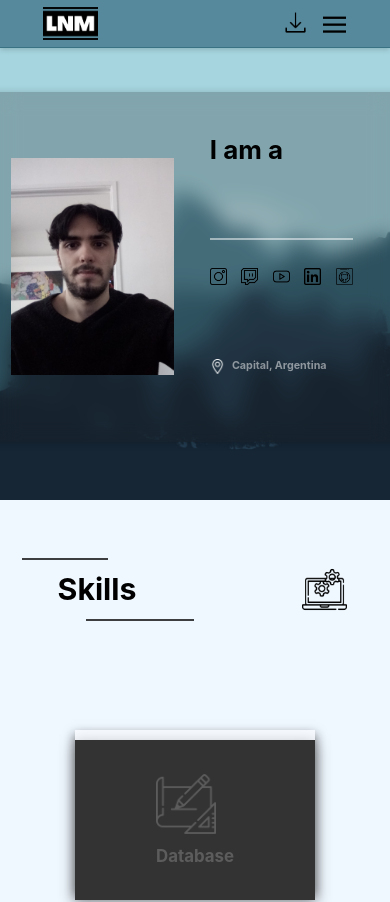
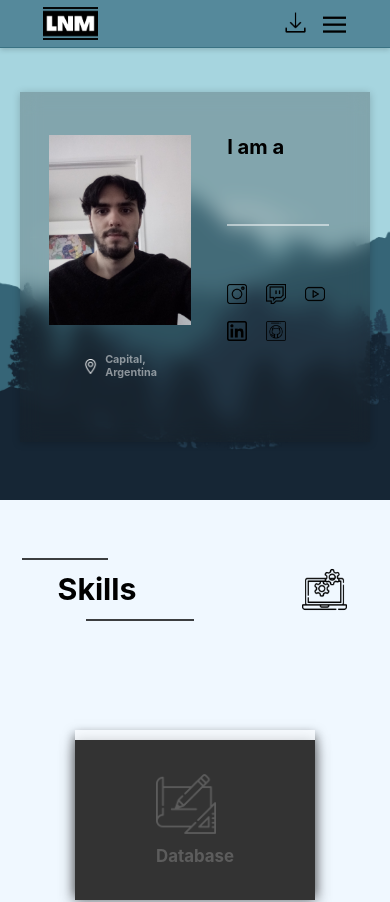
Before and after one commit to LNMMusic/resume, a Next.js app: page / in a window 390 px wide. Shown: the top 902 px of the page. Built offline with nearby package versions, Linux system fonts and the light colour scheme.

Commit message:
final functioning stage of the portfolio

```diff
--- a/components/Navbar.jsx
+++ b/components/Navbar.jsx
@@ -17,7 +17,6 @@ const Navbar = () => {
     } else if (isSelected === "false") {
       setMenuHidden("true")
     }
-    console.log(menuHidden)
   }
 
 
--- a/components/css/CardProject.module.css
+++ b/components/css/CardProject.module.css
@@ -99,3 +99,49 @@
     cursor: pointer;
     background-color: rgba(58, 112, 133, 0.90);
 }
+
+
+/* MEDIA QUERYS */
+@media (max-width: 1200px) {        /* OFICIAL */
+
+}
+@media (max-width: 992px) {         /* OFICIAL */
+
+}
+@media (max-width: 768px) {         /* OFICIAL */
+
+}
+@media (max-width: 576px) {         /* OFICIAL */
+
+}
+
+/* personalized hard-coded*/
+@media (max-width: 420px) {
+    .card {
+        height: 250px;
+        min-width: 250px;
+
+        grid-template-areas: 'tech'
+                             'info'
+                             'link';
+        grid-template-columns: 1fr;
+        grid-template-rows: 1fr 5fr 1fr;
+    }
+    .card .image {
+        display: none;
+    }
+    .card .tech {
+        grid-area: tech;
+    }
+    .card .info {
+        grid-area: info;
+    }
+    .card .link {
+        grid-area: link;
+    }
+}
+/* @media (max-width: 300px) {
+    .card {
+        height: 285px;
+    }
+} */
--- a/components/css/Footer.module.css
+++ b/components/css/Footer.module.css
@@ -11,6 +11,7 @@
 .footer .footerContent {
     padding-inline: 3rem;
     flex-basis: 70rem;
+    flex-wrap: wrap;
 
     display: flex;
     align-items: center;
@@ -34,3 +35,13 @@
 .footer .footerContent .footerItem .footerIcon {
     filter: brightness(0) invert(0.9);
 }
+
+
+
+
+/* oficial hard-coded */
+@media (max-width: 576px) {
+    .footer .footerContent {
+        justify-content: center;
+    }
+}
--- a/components/css/Hero.module.css
+++ b/components/css/Hero.module.css
@@ -191,3 +191,37 @@
 
 @media (max-width: 576px) {
 }
+
+
+/* personalized [hard-coded] */
+@media (max-width: 424px) {
+    .content .presentation {
+        min-width: 350px;
+        grid-template-columns: 200px minmax(10%, 70%);
+    }
+    .content .description .top .descriptionTitle h1 {
+        font-size: 1.4rem;
+    }
+
+    .presentation .description .socials .icons {
+        margin: 2rem 0rem;
+        display: grid;
+        grid-template-columns: 1fr 1fr 1fr;
+    }
+    .presentation .picture {
+        place-items: start;
+        margin-top: 3rem;
+    }
+    .presentation .description .bottom {
+        margin-left: -10rem;
+    }
+}
+@media (max-width: 360px) {
+    .content .presentation {
+        min-width: 325px;
+        grid-template-columns: 190px minmax(10%, 70%);
+    }
+    .content .description .top .descriptionTitle h1 {
+        font-size: 1.3rem;
+    }
+}
```
